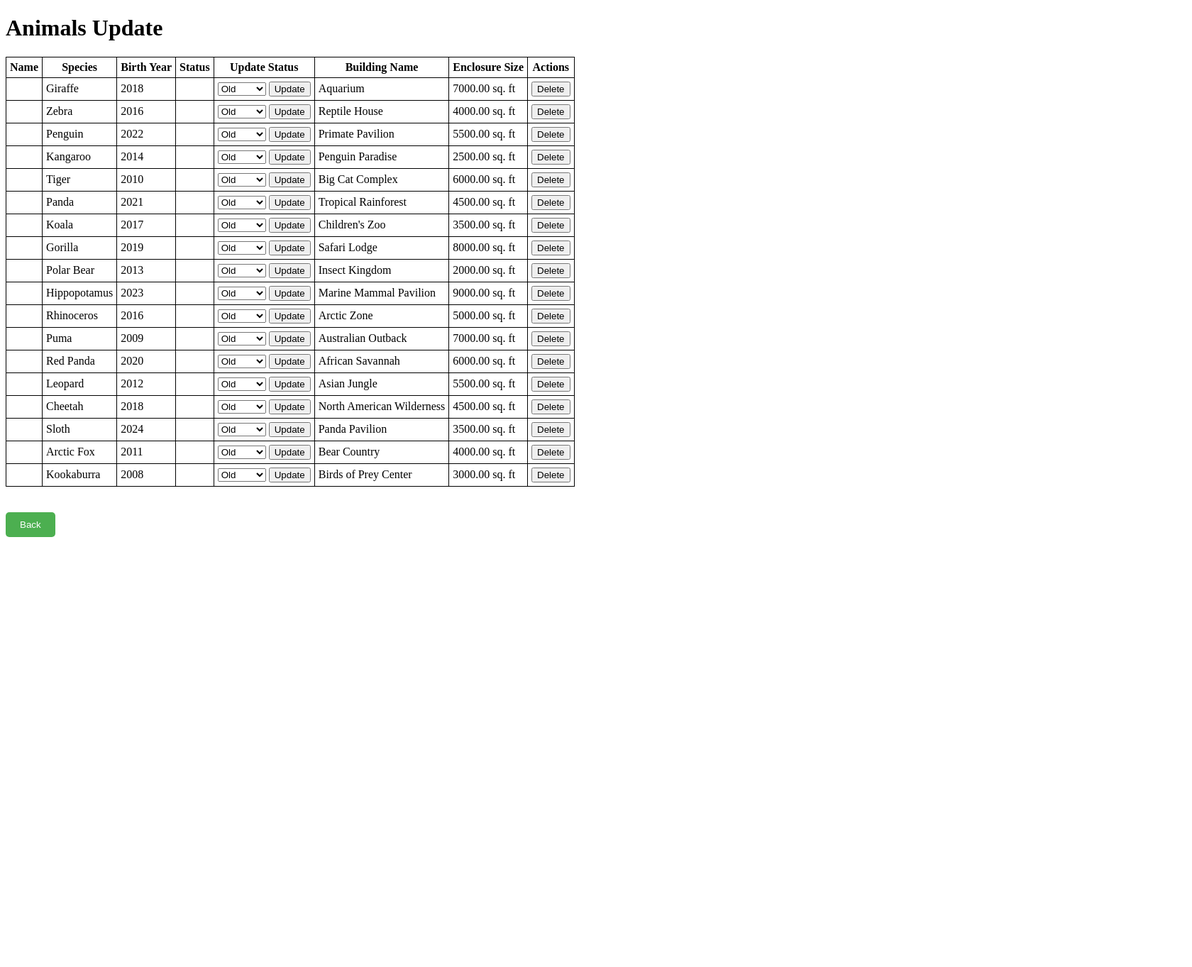
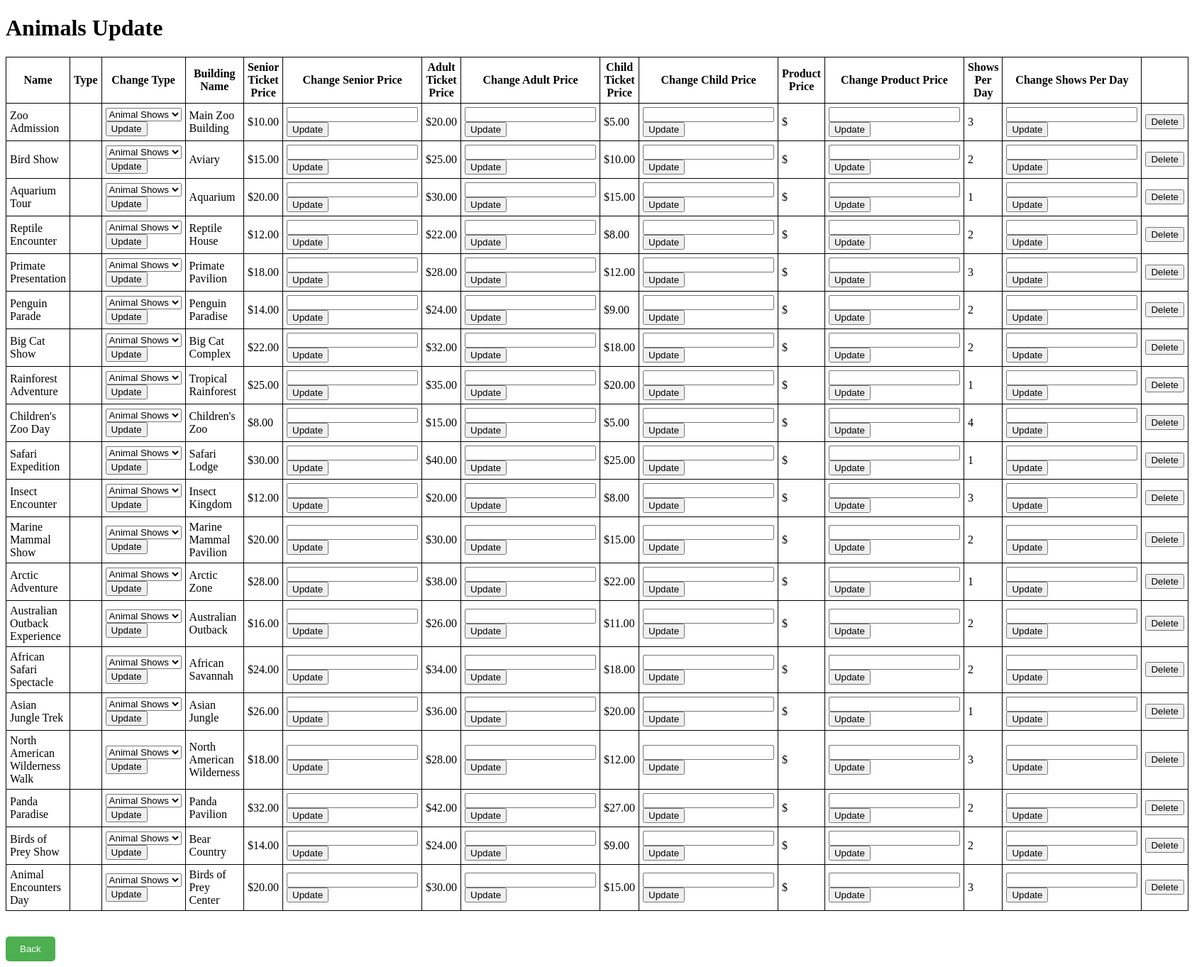
Before and after one commit to tabrezdn1/cs631-project, a PHP site: page /attractions-update.php in a window 1680 px wide. Shown: the whole page at 71% size. Before the commit the page ends 757 px from the top, so only its background shows below. Run offline with PHP 8.4, Linux system fonts and the light colour scheme; data comes from the database, SQL or seed files in the repository; data that the repository does not hold is empty.

Commit message:
adding attraction files

```diff
--- a/attractions-update.php
+++ b/attractions-update.php
@@ -1,7 +1,7 @@
 <?php
 include("connection.php");
 
-$query = "SELECT * FROM animal as A, species as S, buildings as B, enclosures as E WHERE A.species_id= S.species_id AND A.building_id=B.building_id AND A.enclosure_id=E.enclosure_id";
+$query = "SELECT * FROM revenue_types as R, buildings as B where R.building_id=B.building_id";
 
 $result = mysqli_query($conn, $query);
 ?>
@@ -10,7 +10,7 @@ $result = mysqli_query($conn, $query);
 <html>
 
 <head>
-	<title>Animals Update</title>
+	<title>Attractions Update</title>
 	<style>
 		table,
 		th,
@@ -41,43 +41,102 @@ $result = mysqli_query($conn, $query);
 		<thead>
 			<tr>
 				<th>Name</th>
-				<th>Species</th>
-				<th>Birth Year</th>
-				<th>Status</th>
-				<th>Update Status</th>
+				<th>Type</th>
+				<th>Change Type</th>
 				<th>Building Name</th>
-				<th>Enclosure Size</th>
-				<th>Actions</th>
+				<th>Senior Ticket Price</th>
+				<th>Change Senior Price</th>
+				<th>Adult Ticket Price</th>
+				<th>Change Adult Price</th>
+				<th>Child Ticket Price</th>
+				<th>Change Child Price</th>
+				<th>Product Price</th>
+				<th>Change Product Price</th>
+				<th>Shows Per Day</th>
+				<th>Change Shows Per Day</th>
 			</tr>
 		</thead>
 		<tbody>
 			<?php while ($row = mysqli_fetch_assoc($result)) { ?>
 				<tr>
-					<td><?php echo $row['AName']; ?></td>
 					<td><?php echo $row['name']; ?></td>
-					<td><?php echo $row['birth_year']; ?></td>
-					<td><?php echo $row['Astatus']; ?></td>
+					<td><?php echo $row['Rtype']; ?></td>
 					<td>
 						<form method="POST">
 							<div>
 								<select name="statusOpt" id="status">
-									<option value="Old">Old</option>
-									<option value="Young">Young</option>
-									<option value="Sick">Sick</option>
-									<option value="Healthy">Healthy</option>
+									<option value="Animal Shows">Animal Shows</option>
+									<option value="Exhibit">Exhibit</option>
+									<option value="Concession">Concession</option>
+
 								</select>
-								<input type="hidden" name="aid" value="<?php echo $row['animal_id']; ?>">
-							<input type="submit" name="update_animal" value="Update">
+								<input type="hidden" name="rid" value="<?php echo $row['revenue_id']; ?>">
+								<input type="submit" name="update_type" value="Update">
 							</div>
 
 						</form>
 					</td>
 					<td><?php echo $row['Bname']; ?></td>
-					<td><?php echo $row['sqft']; ?> sq. ft</td>
+					<td>$<?php echo $row['senior_price']; ?></td>
+					<td>
+						<form method="POST">
+							<div>
+								<input type="text" name="senior_price1" value="">
+								<input type="hidden" name="rid" value="<?php echo $row['revenue_id']; ?>">
+								<input type="submit" name="change_senior" value="Update">
+							</div>
+
+						</form>
+					</td>
+					<td>$<?php echo $row['adult_price']; ?></td>
+					<td>
+						<form method="POST">
+							<div>
+								<input type="text" name="adult_price1" value="">
+								<input type="hidden" name="rid" value="<?php echo $row['revenue_id']; ?>">
+								<input type="submit" name="change_adult" value="Update">
+							</div>
+
+						</form>
+					</td>
+					<td>$<?php echo $row['child_price']; ?></td>
+					<td>
+						<form method="POST">
+							<div>
+								<input type="text" name="child_price1" value="">
+								<input type="hidden" name="rid" value="<?php echo $row['revenue_id']; ?>">
+								<input type="submit" name="change_child" value="Update">
+							</div>
+
+						</form>
+					</td>
+					<td>$<?php echo $row['product_price']; ?></td>
+					<td>
+						<form method="POST">
+							<div>
+								<input type="text" name="product_price1" value="">
+								<input type="hidden" name="rid" value="<?php echo $row['revenue_id']; ?>">
+								<input type="submit" name="change_product" value="Update">
+							</div>
+
+						</form>
+					</td>
+					<td><?php echo $row['shows_per_day']; ?></td>
+					<td>
+						<form method="POST">
+							<div>
+								<input type="text" name="show_per_day1" value="">
+								<input type="hidden" name="rid" value="<?php echo $row['revenue_id']; ?>">
+								<input type="submit" name="change_shows" value="Update">
+							</div>
+
+						</form>
+					</td>
+
 					<td>
 						<form method="post">
-							<input type="hidden" name="aid" value="<?php echo $row['animal_id']; ?>">
-							<input type="submit" name="delete_animal" value="Delete">
+							<input type="hidden" name="rid" value="<?php echo $row['revenue_id']; ?>">
+							<input type="submit" name="delete_revenue_id" value="Delete">
 						</form>
 					</td>
 				</tr>
@@ -86,16 +145,51 @@ $result = mysqli_query($conn, $query);
 	</table>
 
 	<?php
-	if (isset($_POST['delete_animal'])) {
-		$aid = $_POST['aid'];
-		$query = "DELETE FROM animal WHERE animal_id = $aid";
+	if (isset($_POST['delete_revenue_id'])) {
+		$rid = $_POST['rid'];
+		$query = "DELETE FROM revenue_types WHERE revenue_id = $rid";
 		mysqli_query($conn, $query);
 		//header("Refresh:0");
 	}
-	if (isset($_POST['update_animal'])) {
-		$aid = $_POST['aid'];
+	if (isset($_POST['update_type'])) {
+		$rid = $_POST['rid'];
 		$status = $_POST['statusOpt'];
-		$query = "UPDATE animal SET Astatus ='$status' WHERE animal_id = $aid";
+		$query = "UPDATE revenue_types SET Rtype ='$status' WHERE revenue_id = $rid";
+		mysqli_query($conn, $query);
+		//header("Refresh:5");
+	}
+	if (isset($_POST['change_senior'])) {
+		$rid = $_POST['rid'];
+		$status = $_POST['senior_price1'];
+		$query = "UPDATE revenue_types SET senior_price ='$status' WHERE revenue_id = $rid";
+		mysqli_query($conn, $query);
+		//header("Refresh:5");
+	}
+	if (isset($_POST['change_adult'])) {
+		$rid = $_POST['rid'];
+		$status = $_POST['adult_price1'];
+		$query = "UPDATE revenue_types SET adult_price ='$status' WHERE revenue_id = $rid";
+		mysqli_query($conn, $query);
+		//header("Refresh:5");
+	}
+	if (isset($_POST['change_child'])) {
+		$rid = $_POST['rid'];
+		$status = $_POST['child_price1'];
+		$query = "UPDATE revenue_types SET child_price ='$status' WHERE revenue_id = $rid";
+		mysqli_query($conn, $query);
+		//header("Refresh:5");
+	}
+	if (isset($_POST['change_product'])) {
+		$rid = $_POST['rid'];
+		$status = $_POST['product_price1'];
+		$query = "UPDATE revenue_types SET product_price ='$status' WHERE revenue_id = $rid";
+		mysqli_query($conn, $query);
+		//header("Refresh:5");
+	}
+	if (isset($_POST['change_shows'])) {
+		$rid = $_POST['rid'];
+		$status = $_POST['show_per_day1'];
+		$query = "UPDATE revenue_types SET shows_per_day ='$status' WHERE revenue_id = $rid";
 		mysqli_query($conn, $query);
 		//header("Refresh:5");
 	}
--- a/connection.php
+++ b/connection.php
@@ -3,7 +3,7 @@
 $host = 'localhost';
 $user = 'root';
 $password = '';
-$dbname = 'test1';
+$dbname = 'test2';
 
 $conn = mysqli_connect($host, $user, $password, $dbname);
 
--- a/index.php
+++ b/index.php
@@ -2,7 +2,7 @@
   require('connection.php');
   session_start();
 
-  $query = "SELECT * FROM `revenue_types` where type='Animal Shows' or type='Zoo Admission' ";
+  $query = "SELECT * FROM `revenue_types` where Rtype='Animal Shows' or Rtype='Zoo Admission' ";
   $result = mysqli_query($conn, $query);
 
   $options = "";
@@ -10,7 +10,7 @@
       $options .= "<option value='" . $row['name'] . "'>" . $row['name'] . "</option>";
   }
 
-  $food_query = "SELECT * FROM `revenue_types` where type='Concession' ";
+  $food_query = "SELECT * FROM `revenue_types` where Rtype='Concession' ";
   $result = mysqli_query($conn, $food_query);
 
   $food_options = "";
--- a/view-attractions.php
+++ b/view-attractions.php
@@ -49,7 +49,7 @@ include 'connection.php';
 
       $revenue_id = $row['revenue_id'];
       $name = $row['name'];
-      $type= $row['type'];
+      $type= $row['Rtype'];
       $building_name = $row['Bname'];
       $senior_price = $row['senior_price'];
       $adult_price = $row['adult_price'];
```
Also changed, not shown: AddAttractions.php (+55 -52 lines), Report4.php (line endings or trailing spaces).
